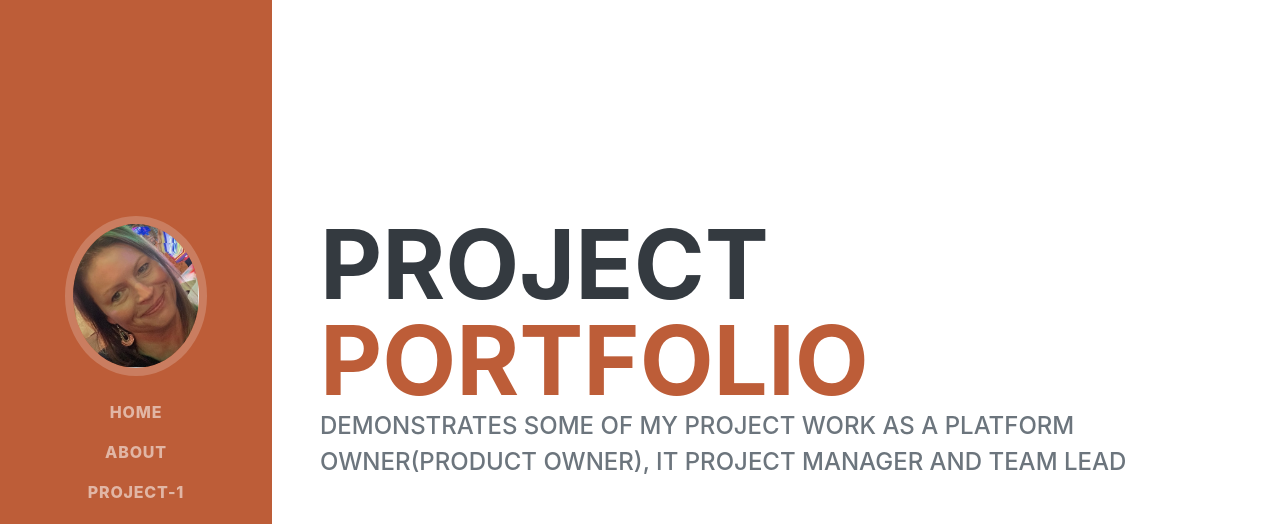
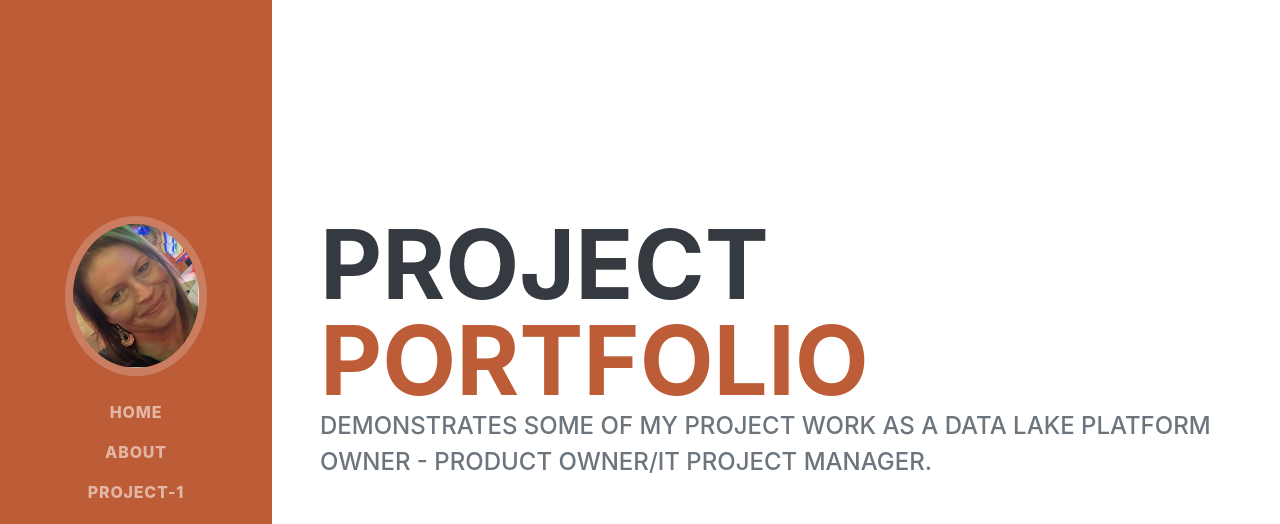
Before and after one commit to Harbatuk/harbatuk.github.io, a plain HTML site: page artifacts/index.html in a window 1280 px wide. Shown: the top 524 px of the page. Drawn offline with nearby package versions, Linux system fonts and the light colour scheme; a web font is replaced by a local one.

Commit message:
updates to artifacts index

```diff
--- a/artifacts/index.html
+++ b/artifacts/index.html
@@ -42,7 +42,7 @@
                         Project
                         <span class="text-primary">Portfolio</span>
                     </h1>
-                       <div class="subheading mb-5">Demonstrates some of my project work as a Platform Owner(product owner), IT Project Manager and Team Lead
+                       <div class="subheading mb-5">Demonstrates some of my project work as a Data Lake Platform Owner - Product Owner/IT Project Manager.
                     </div>
                     <div class="social-icons">
                         <a class="social-icon" href="https://www.linkedin.com/in/harbatuk-kathy-b7344b117" target="_blank"><i class="fab fa-linkedin-in"></i></a>
```
